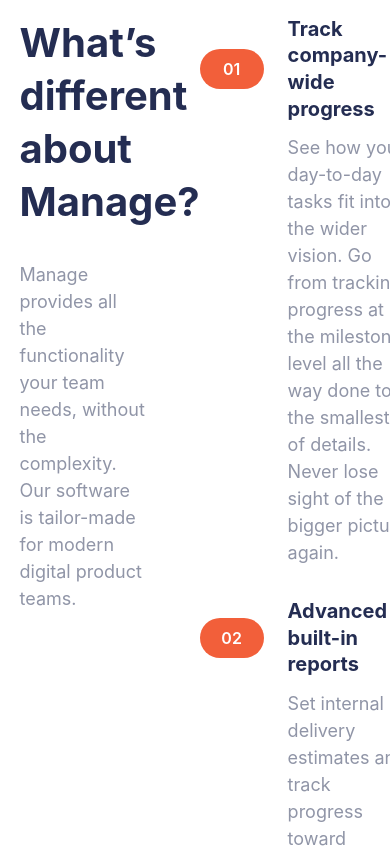
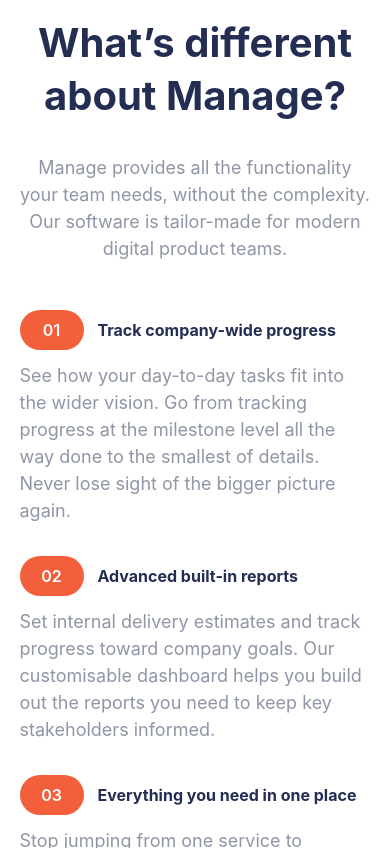
Before and after one commit to fervillalbag/landingmanage-chakraui, a Next.js app: page / in a window 390 px wide. Shown: the part 780-1630 px from the top of the page. Built offline with nearby package versions, Linux system fonts and the light colour scheme.

Commit message:
refactor: difference section responsive

```diff
--- a/src/pages/index.tsx
+++ b/src/pages/index.tsx
@@ -83,14 +83,19 @@
 
       {/* Difference */}
       <Grid
-        templateColumns="repeat(2, 1fr)"
+        templateColumns={{ base: '1fr', lg: 'repeat(2, 1fr)' }}
+        gridRowGap={{ base: '48px', lg: '0' }}
         maxWidth="1200px"
         width="90%"
         margin="0 auto"
         padding="64px 0"
       >
         <Box>
-          <Heading fontSize="40px" color="hsl(228, 39%, 23%)">
+          <Heading
+            fontSize="40px"
+            color="hsl(228, 39%, 23%)"
+            textAlign={{ base: 'center', lg: 'left' }}
+          >
             What’s different about Manage?
           </Heading>
           <Text
@@ -98,7 +103,8 @@
             fontWeight="400"
             fontSize="18px"
             marginTop="32px"
-            maxWidth="70%"
+            maxWidth={{ base: '100%', lg: '70%' }}
+            textAlign={{ base: 'center', lg: 'left' }}
           >
             Manage provides all the functionality your team needs, without the
             complexity. Our software is tailor-made for modern digital product
@@ -109,7 +115,7 @@
           <Grid
             as="article"
             templateColumns="64px 1fr"
-            gridColumnGap="24px"
+            gridColumnGap={{ base: '14px', lg: '24px' }}
             gridRowGap="12px"
             alignItems="center"
             marginBottom="32px"
@@ -125,11 +131,14 @@
               01
             </Box>
             <Box>
-              <Heading fontSize="20px" color="hsl(228, 39%, 23%)">
+              <Heading
+                fontSize={{ base: '16px', lg: '20px' }}
+                color="hsl(228, 39%, 23%)"
+              >
                 Track company-wide progress
               </Heading>
             </Box>
-            <Box gridColumn="2/3">
+            <Box gridColumn={{ base: '1/3', lg: '2/3' }}>
               <Text color="hsl(227, 12%, 61%)" fontWeight="400" fontSize="18px">
                 See how your day-to-day tasks fit into the wider vision. Go from
                 tracking progress at the milestone level all the way done to the
@@ -141,7 +150,7 @@
           <Grid
             as="article"
             templateColumns="64px 1fr"
-            gridColumnGap="24px"
+            gridColumnGap={{ base: '14px', lg: '24px' }}
             gridRowGap="12px"
             alignItems="center"
             marginBottom="32px"
@@ -157,11 +166,14 @@
               02
             </Box>
             <Box>
-              <Heading fontSize="20px" color="hsl(228, 39%, 23%)">
+              <Heading
+                fontSize={{ base: '16px', lg: '20px' }}
+                color="hsl(228, 39%, 23%)"
+              >
                 Advanced built-in reports
               </Heading>
             </Box>
-            <Box gridColumn="2/3">
+            <Box gridColumn={{ base: '1/3', lg: '2/3' }}>
               <Text color="hsl(227, 12%, 61%)" fontWeight="400" fontSize="18px">
                 Set internal delivery estimates and track progress toward
                 company goals. Our customisable dashboard helps you build out
@@ -172,7 +184,7 @@
           <Grid
             as="article"
             templateColumns="64px 1fr"
-            gridColumnGap="24px"
+            gridColumnGap={{ base: '14px', lg: '24px' }}
             gridRowGap="12px"
             alignItems="center"
             marginBottom="32px"
@@ -188,11 +200,14 @@
               03
             </Box>
             <Box>
-              <Heading fontSize="20px" color="hsl(228, 39%, 23%)">
+              <Heading
+                fontSize={{ base: '16px', lg: '20px' }}
+                color="hsl(228, 39%, 23%)"
+              >
                 Everything you need in one place
               </Heading>
             </Box>
-            <Box gridColumn="2/3">
+            <Box gridColumn={{ base: '1/3', lg: '2/3' }}>
               <Text color="hsl(227, 12%, 61%)" fontWeight="400" fontSize="18px">
                 Stop jumping from one service to another to communicate, store
                 files, track tasks and share documents. Manage offers an
```
